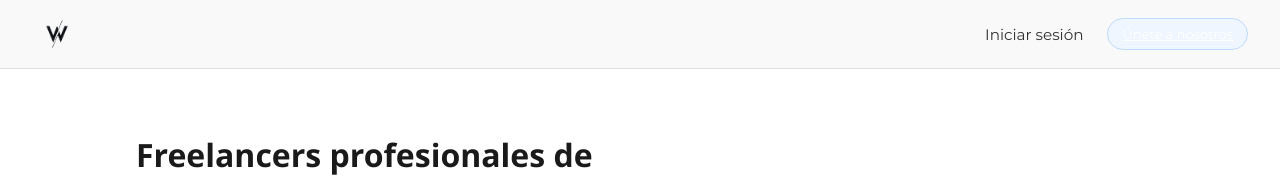
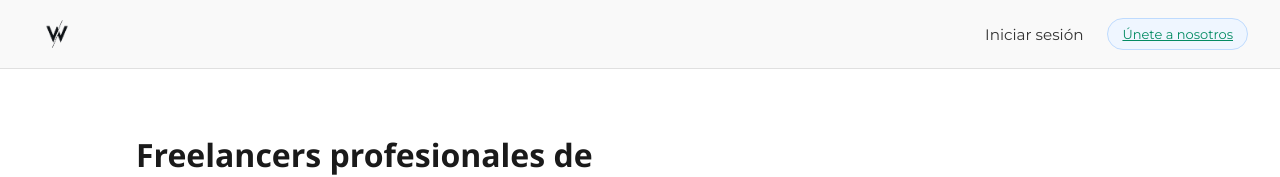
Before and after one commit to danyunou/Workly, a React (Vite) app in the folder client/: page / in a window 1280 px wide. In both pictures the pointer is over the link "Únete a nosotros". Shown: the top 177 px of the page. Built offline with nearby package versions, Linux system fonts and the light colour scheme; no server answers.

Commit message:
Beta 1.6.1

```diff
--- a/client/src/styles/navbar.css
+++ b/client/src/styles/navbar.css
@@ -60,7 +60,7 @@
 
 .btn-outline:hover {
   background-color: black;
-  color: white;
+  color: #038b63 !important;
 }
 
 .profile-dropdown {
```
Also changed, not shown: 1 other file (tests, documents, lock files or other folders).
